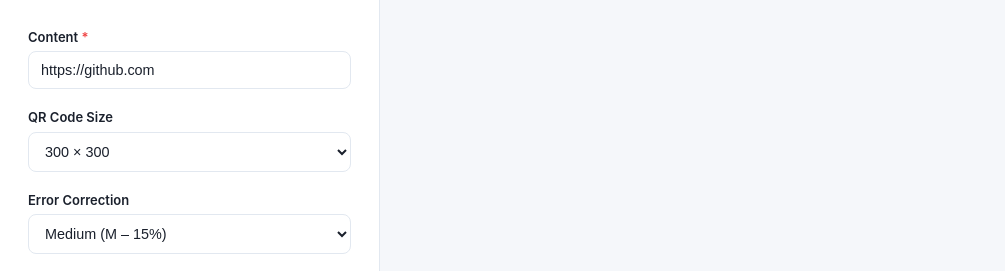
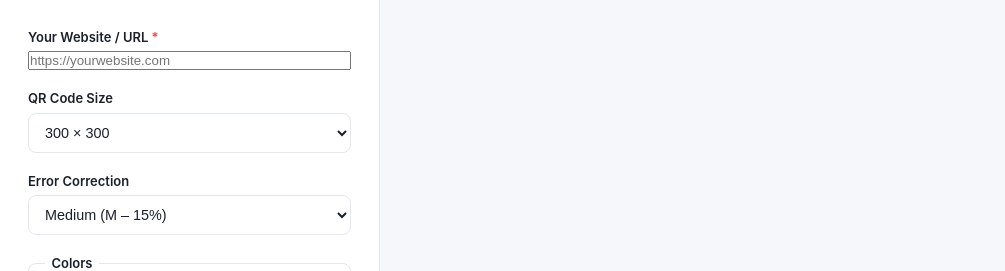
Before and after one commit to ThandoHlomuka/qr-creator, a website: page index.html in a window 1280 px wide. Shown: the part 85-356 px from the top of the page, without its empty margins (0-1005 px from the left). Drawn offline with Linux system fonts and the light colour scheme.

Commit message:
Clear default URL, change input to type=url with clearer label

```diff
--- a/index.html
+++ b/index.html
@@ -15,8 +15,8 @@
 
       <form id="qr-form" class="form">
         <div class="field">
-          <label for="content">Content <span class="req">*</span></label>
-          <input type="text" id="content" placeholder="https://example.com" value="https://github.com" required />
+          <label for="content">Your Website / URL <span class="req">*</span></label>
+          <input type="url" id="content" placeholder="https://yourwebsite.com" value="" required />
         </div>
 
         <div class="field">
```
